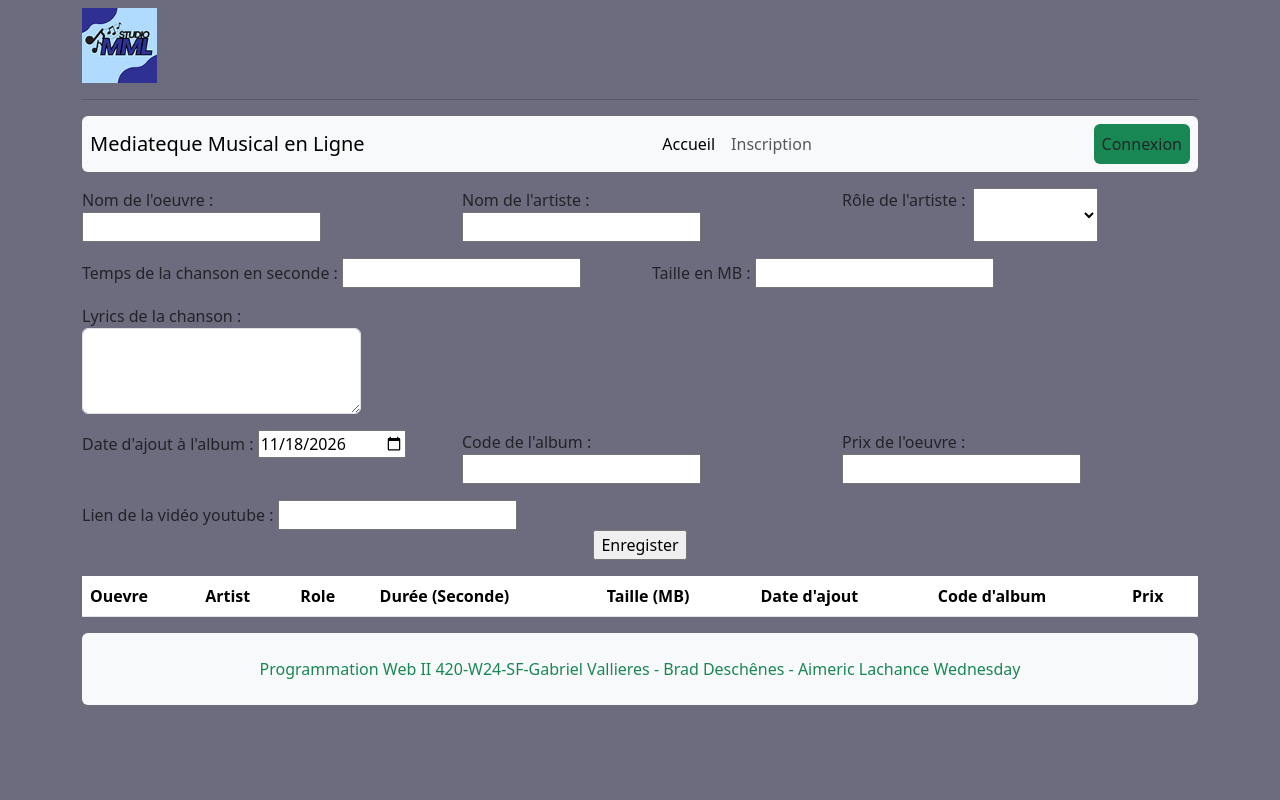
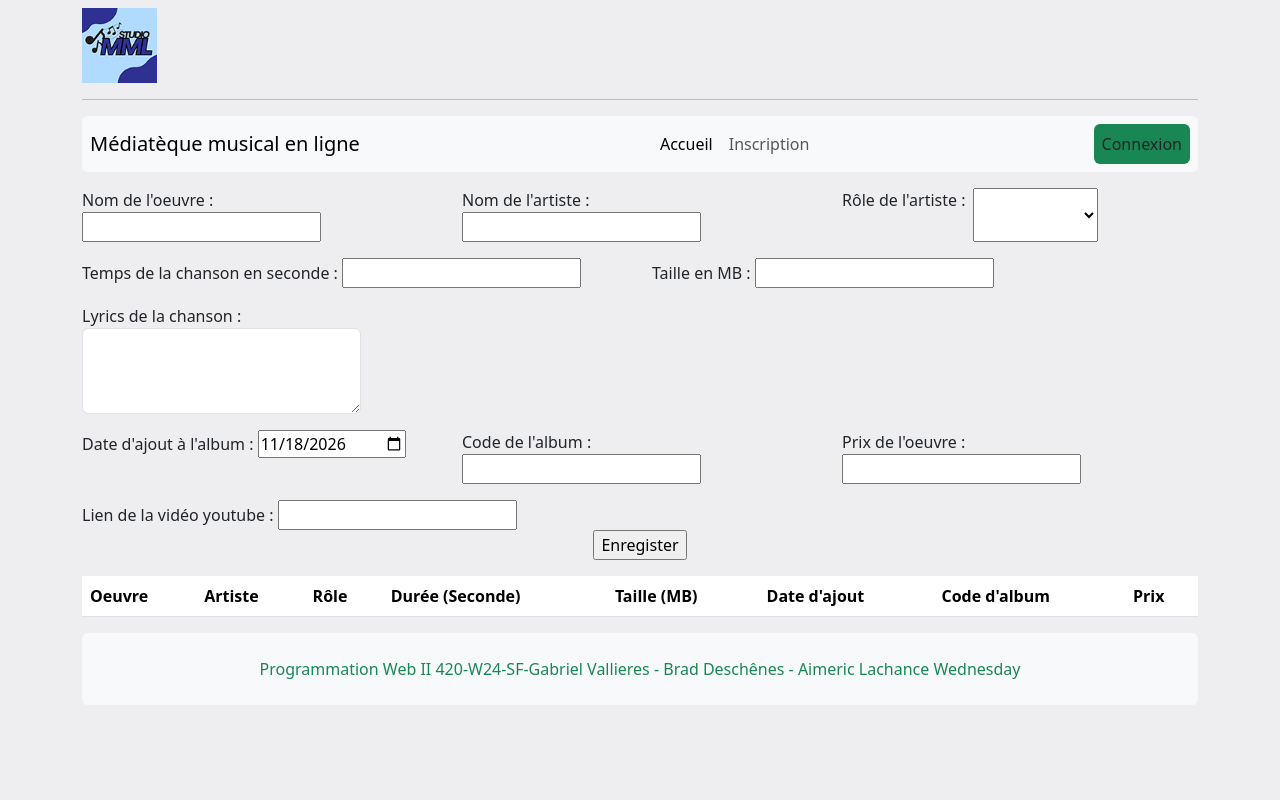
Before and after one commit to gabrinou1/TP1Web, a PHP site: page /pageOeuvre.php in a window 1280 px wide. Run offline with PHP 8.4, Linux system fonts and the light colour scheme; lists and menus that the app fills with data are empty.

Commit message:
Base pour TP2

```diff
--- a/Authentification.php
+++ b/Authentification.php
@@ -44,8 +44,9 @@ function LoginUser()
                 }
             }
         }
+        $_SESSION["error"] = "Le courriel ou le mot de passe est incorrect";
+        header("Location: pageConnexion.php");
 
-        echo "Courriel ou mot de passe incorrect.";
         exit();
     }
 }
--- a/Require/ex.header.php
+++ b/Require/ex.header.php
@@ -10,7 +10,7 @@
 
   <style>
     body {
-      background-color: #6d6b7e;
+      background-color: #eeeef0;
     }
   </style>
 
@@ -38,7 +38,7 @@ if (isset($_SESSION["connected"])) {
     <hr />
 
     <nav class="navbar navbar-expand-lg navbar-light bg-light rounded">
-      <a class="navbar-brand ms-2" href="pageAcceuil.php">Mediateque Musical en Ligne</a>
+      <a class="navbar-brand ms-2" href="pageAcceuil.php">Médiatèque musical en ligne</a>
       <button class="navbar-toggler" type="button" data-toggle="collapse" data-target="#navbarNavAltMarkup"
         aria-controls="navbarNavAltMarkup" aria-expanded="false" aria-label="Toggle navigation">
         <span class="navbar-toggler-icon"></span>
--- a/data/utilisateurs.json
+++ b/data/utilisateurs.json
@@ -4,5 +4,11 @@
         "email": "gabvallieres22@hotmail.com",
         "password": "$2y$10$wRE.ks.IOefb.tGVdZhkbePMmSVaLKbmlFq3z3oGTynAU1s1K\/GXu",
         "role": "client"
+    },
+    {
+        "name": "Gabriel123",
+        "password": "12345678!Mn",
+        "email": "gabvallieres@hotmail.com",
+        "role": "gerant"
     }
 ]
--- a/pageOeuvre.php
+++ b/pageOeuvre.php
@@ -87,7 +87,7 @@
     ?>
     <form method="post" action="pageOeuvre.php">
         <div class="row mb-3 mt-3 mb-3">
-            <div class="col-md-4">
+            <div class="col-md-4 col-sm-12">
                 <label for="artistWork">Nom de l'oeuvre :</label>
                 <input type="text" name="artistWork" id="artistWork" value="<?php if (isset($_SESSION['artistWork'])) {
                     echo $_SESSION['artistWork'];
@@ -96,7 +96,7 @@
                     echo '<p class="text-danger">Le nom de l\'oeuvre est invalide!</p>';
                 } ?>
             </div>
-            <div class="col-md-4">
+            <div class="col-md-4 col-sm-12">
                 <label for="name">Nom de l'artiste :</label>
                 <input type="text" name="name" id="name" value="<?php if (isset($_SESSION['name'])) {
                     echo $_SESSION['name'];
@@ -105,7 +105,7 @@
                     echo '<p class="text-danger">Nom d\'artiste est invalide!</p>';
                 } ?>
             </div>
-            <div class="col-md-4 d-flex">
+            <div class="col-md-4 col-sm-12 d-flex">
                 <label for="artistRole" class="me-2">Rôle de l'artiste :</label>
                 <select style="width: 125px;" name="artistRole">
                     <option value="" selected></option>
@@ -117,7 +117,7 @@
             </div>
         </div>
         <div class="row mb-3">
-            <div class="col-md-6">
+            <div class="col-md-6 col-sm-12">
                 <label for="songTime">Temps de la chanson en seconde :</label>
                 <input type="text" name="songTime" id="songTime" value="<?php if (isset($_SESSION['songTime'])) {
                     echo $_SESSION['songTime'];
@@ -126,7 +126,8 @@
                     echo '<p class="text-danger">La durée de la chanson est invalide!</p>';
                 } ?>
             </div>
-            <div class="col-md-6">
+            <div class="col-md-6 col-sm-12">
+                <div>
                     <label for="songSize">Taille en MB :</label>
                     <input type="text" name="songSize" id="songSize" value="<?php if (isset($_SESSION['songSize'])) {
                         echo $_SESSION['songSize'];
@@ -134,6 +135,8 @@
                     <?php if ($isSongSizeValid == false) {
                         echo '<p class="text-danger">La taille de la chanson est invalide!</p>';
                     } ?>
+                </div>
+
             </div>
         </div>
         <div class="mb-3 w-25">
@@ -185,9 +188,9 @@
                 ?>
                 <thead>
                     <tr>
-                        <th>Ouevre</th>
-                        <th>Artist</th>
-                        <th>Role</th>
+                        <th>Oeuvre</th>
+                        <th>Artiste</th>
+                        <th>Rôle</th>
                         <th>Durée (Seconde)</th>
                         <th>Taille (MB)</th>
                         <th>Date d'ajout</th>
```
Also changed, not shown: pageConnexion.php (+12 -0 lines), 1 other file. Lines whose indentation alone changed are shown as unchanged.
